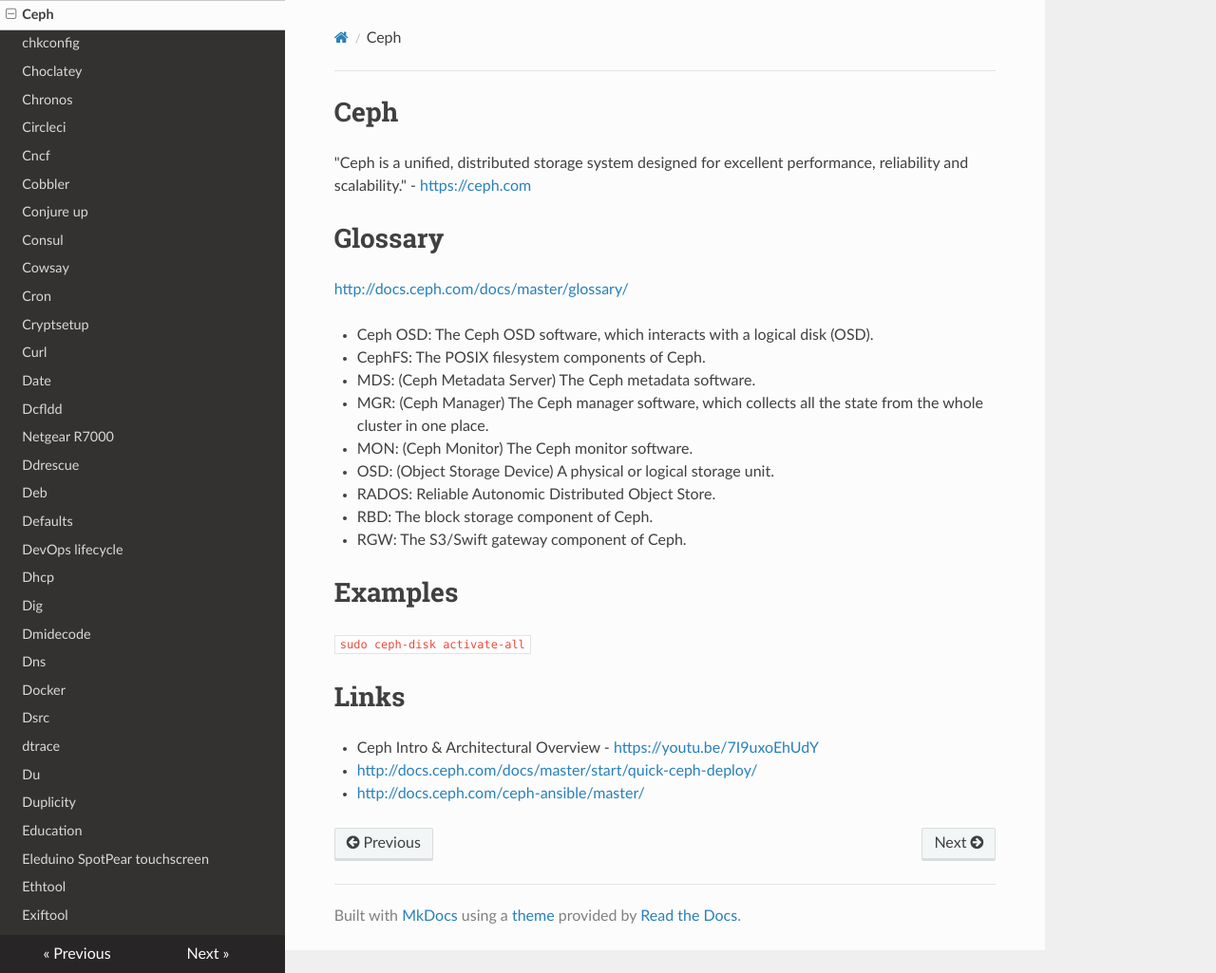
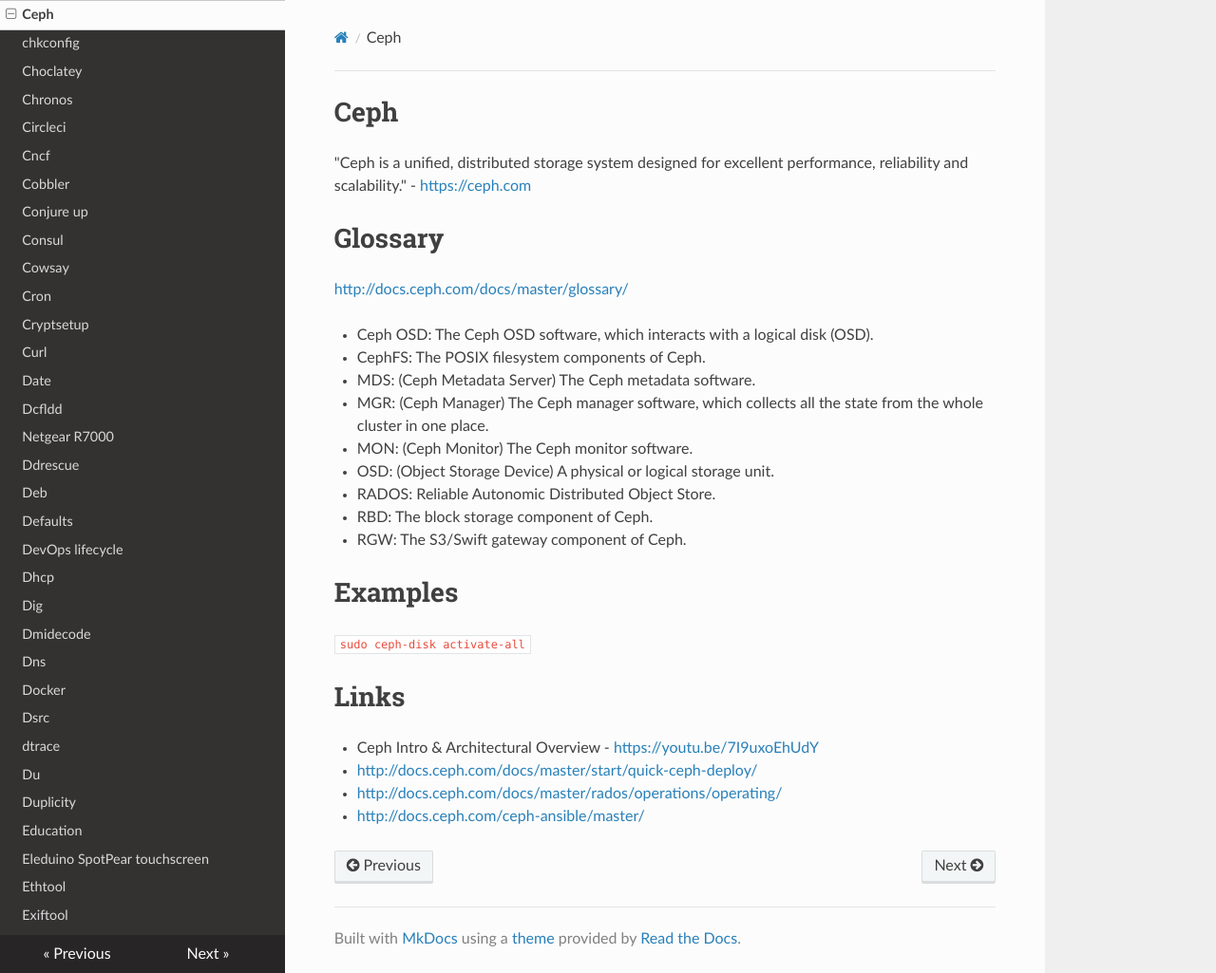
Before and after one commit to lando-cal/tech-notes, an MkDocs documentation site: the page built from docs/ceph.md, in a window 1280 px wide and 1025 px high. Shown: the whole window at 95% size. Built offline with MkDocs 1.6.1, drawn with Linux system fonts in a browser that asks for light colours; nearby versions of some CDN libraries.

Commit message:
Add link

```diff
--- a/docs/ceph.md
+++ b/docs/ceph.md
@@ -24,4 +24,5 @@
 
 - Ceph Intro & Architectural Overview - <https://youtu.be/7I9uxoEhUdY>
 - <http://docs.ceph.com/docs/master/start/quick-ceph-deploy/>
+- <http://docs.ceph.com/docs/master/rados/operations/operating/>
 - <http://docs.ceph.com/ceph-ansible/master/>
```
